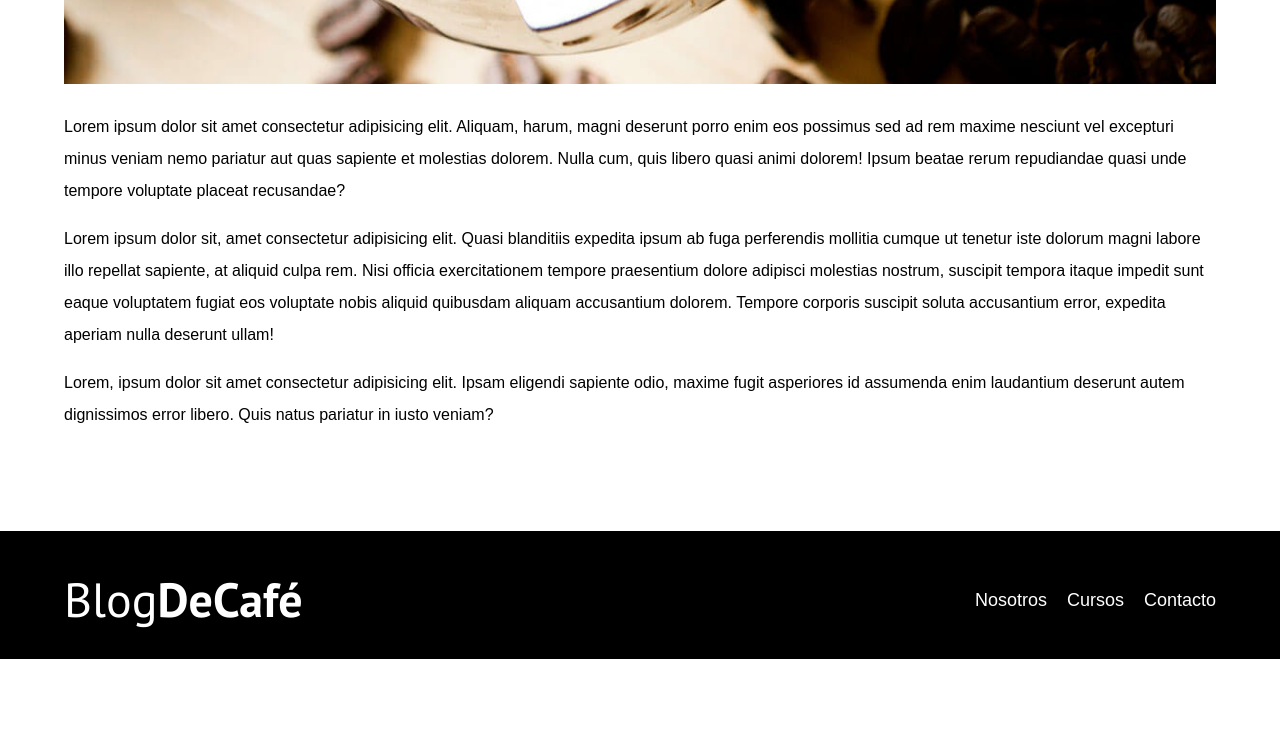
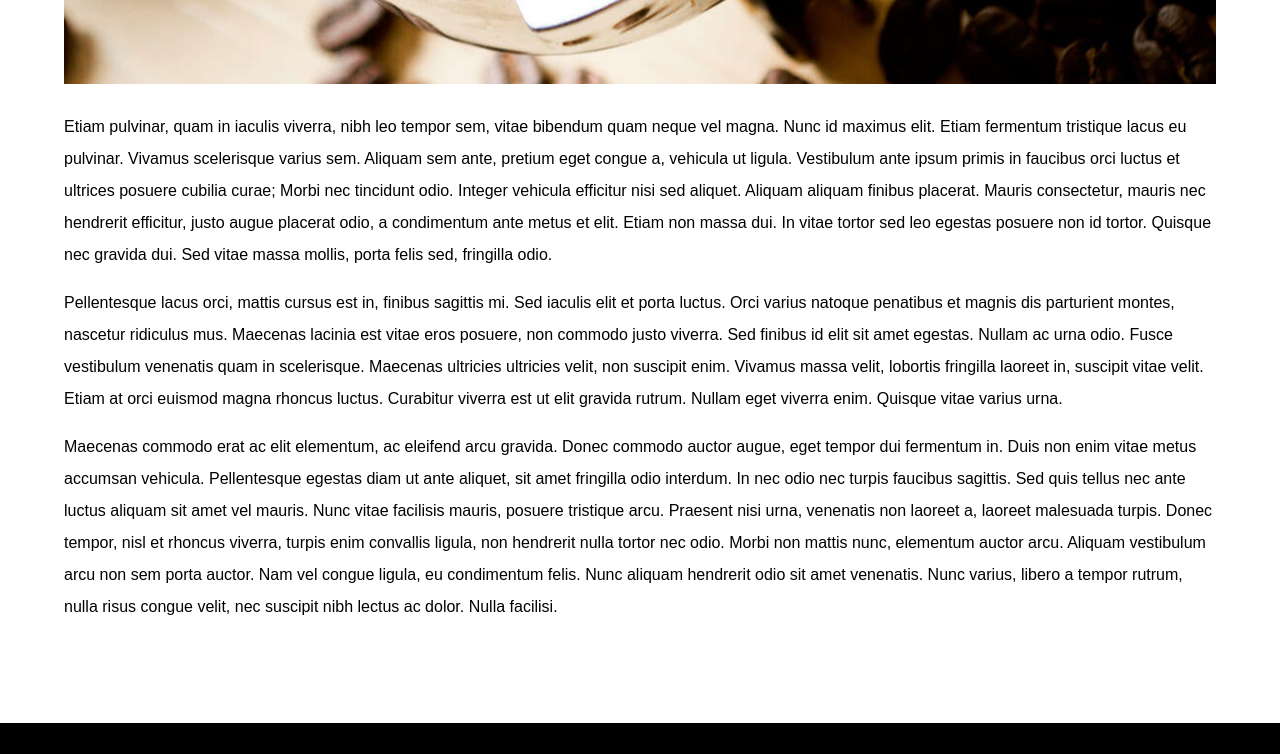
Before and after one commit to HectorOC-e/blogdecafe, a plain HTML site: page entrada.html in a window 1280 px wide. Shown: the part 1410-2164 px from the top of the page. Before the commit the page ends 2069 px from the top, so only its background shows below. Drawn offline with Linux system fonts and the light colour scheme.

Commit message:
Cambios SEO entrada

```diff
--- a/entrada.html
+++ b/entrada.html
@@ -1,27 +1,13 @@
 <!DOCTYPE html>
 <html lang="en">
-
 <head>
     <meta charset="UTF-8">
-        <meta http-equiv="X-UA-Compatible" content="IE=edge">
     <meta name="viewport" content="width=device-width, initial-scale=1.0">
-        <!-- preload -->
-        <link rel="preload" href="css/normalize.css" as="style">
-        <link rel="preload" href="css/style.css" as="style">
-        <link rel="preconnect" href="https://fonts.googleapis.com">
-        <link rel="preconnect" href="https://fonts.gstatic.com" crossorigin>
-
-
-        <!-- Fuente y Estilos -->
-        <link href="https://fonts.googleapis.com/css2?family=Open+Sans&family=PT+Sans:wght@400;700&display=swap"
-        rel="stylesheet">
+    <title>BlogDeCafé</title>
     <link rel="stylesheet" href="css/normalize.css">
+    <link href="https://fonts.googleapis.com/css2?family=Open+Sans&family=PT+Sans:wght@400;700&display=swap" rel="stylesheet">
     <link rel="stylesheet" href="css/style.css">
-
-
-        <title>Blog de cafe</title>
 </head>
-
 <body>
 
     <header class="header">
@@ -48,20 +34,14 @@
 
     <main class="contenedor">
         <h3 class="centrar-texto">Sobre Nosotros</h3>
-        <img src="img/blog1.jpg" alt="Blog">
 
-        <p>Lorem ipsum dolor sit amet consectetur adipisicing elit. Aliquam, harum, magni deserunt porro enim eos
-            possimus sed ad rem maxime nesciunt vel excepturi minus veniam nemo pariatur aut quas sapiente et molestias
-            dolorem. Nulla cum, quis libero quasi animi dolorem! Ipsum beatae rerum repudiandae quasi unde tempore
-            voluptate placeat recusandae?</p>
-        <p>Lorem ipsum dolor sit, amet consectetur adipisicing elit. Quasi blanditiis expedita ipsum ab fuga perferendis
-            mollitia cumque ut tenetur iste dolorum magni labore illo repellat sapiente, at aliquid culpa rem. Nisi
-            officia exercitationem tempore praesentium dolore adipisci molestias nostrum, suscipit tempora itaque
-            impedit sunt eaque voluptatem fugiat eos voluptate nobis aliquid quibusdam aliquam accusantium dolorem.
-            Tempore corporis suscipit soluta accusantium error, expedita aperiam nulla deserunt ullam!</p>
-        <p>Lorem, ipsum dolor sit amet consectetur adipisicing elit. Ipsam eligendi sapiente odio, maxime fugit
-            asperiores id assumenda enim laudantium deserunt autem dignissimos error libero. Quis natus pariatur in
-            iusto veniam?</p>
+        <img src="img/blog1.jpg" alt="imagen del blog">
+
+        <p>Etiam pulvinar, quam in iaculis viverra, nibh leo tempor sem, vitae bibendum quam neque vel magna. Nunc id maximus elit. Etiam fermentum tristique lacus eu pulvinar. Vivamus scelerisque varius sem. Aliquam sem ante, pretium eget congue a, vehicula ut ligula. Vestibulum ante ipsum primis in faucibus orci luctus et ultrices posuere cubilia curae; Morbi nec tincidunt odio. Integer vehicula efficitur nisi sed aliquet. Aliquam aliquam finibus placerat. Mauris consectetur, mauris nec hendrerit efficitur, justo augue placerat odio, a condimentum ante metus et elit. Etiam non massa dui. In vitae tortor sed leo egestas posuere non id tortor. Quisque nec gravida dui. Sed vitae massa mollis, porta felis sed, fringilla odio.</p>
+
+        <p> Pellentesque lacus orci, mattis cursus est in, finibus sagittis mi. Sed iaculis elit et porta luctus. Orci varius natoque penatibus et magnis dis parturient montes, nascetur ridiculus mus. Maecenas lacinia est vitae eros posuere, non commodo justo viverra. Sed finibus id elit sit amet egestas. Nullam ac urna odio. Fusce vestibulum venenatis quam in scelerisque. Maecenas ultricies ultricies velit, non suscipit enim. Vivamus massa velit, lobortis fringilla laoreet in, suscipit vitae velit. Etiam at orci euismod magna rhoncus luctus. Curabitur viverra est ut elit gravida rutrum. Nullam eget viverra enim. Quisque vitae varius urna.</p>
+
+        <p>Maecenas commodo erat ac elit elementum, ac eleifend arcu gravida. Donec commodo auctor augue, eget tempor dui fermentum in. Duis non enim vitae metus accumsan vehicula. Pellentesque egestas diam ut ante aliquet, sit amet fringilla odio interdum. In nec odio nec turpis faucibus sagittis. Sed quis tellus nec ante luctus aliquam sit amet vel mauris. Nunc vitae facilisis mauris, posuere tristique arcu. Praesent nisi urna, venenatis non laoreet a, laoreet malesuada turpis. Donec tempor, nisl et rhoncus viverra, turpis enim convallis ligula, non hendrerit nulla tortor nec odio. Morbi non mattis nunc, elementum auctor arcu. Aliquam vestibulum arcu non sem porta auctor. Nam vel congue ligula, eu condimentum felis. Nunc aliquam hendrerit odio sit amet venenatis. Nunc varius, libero a tempor rutrum, nulla risus congue velit, nec suscipit nibh lectus ac dolor. Nulla facilisi.</p>
     </main>
 
     <footer class="footer">
@@ -79,8 +59,6 @@
             </div>
         </div>
     </footer>
-
     <script src="js/modernizr.js"></script>
 </body>
-
 </html>
```
Lines whose indentation alone changed are shown as unchanged.
